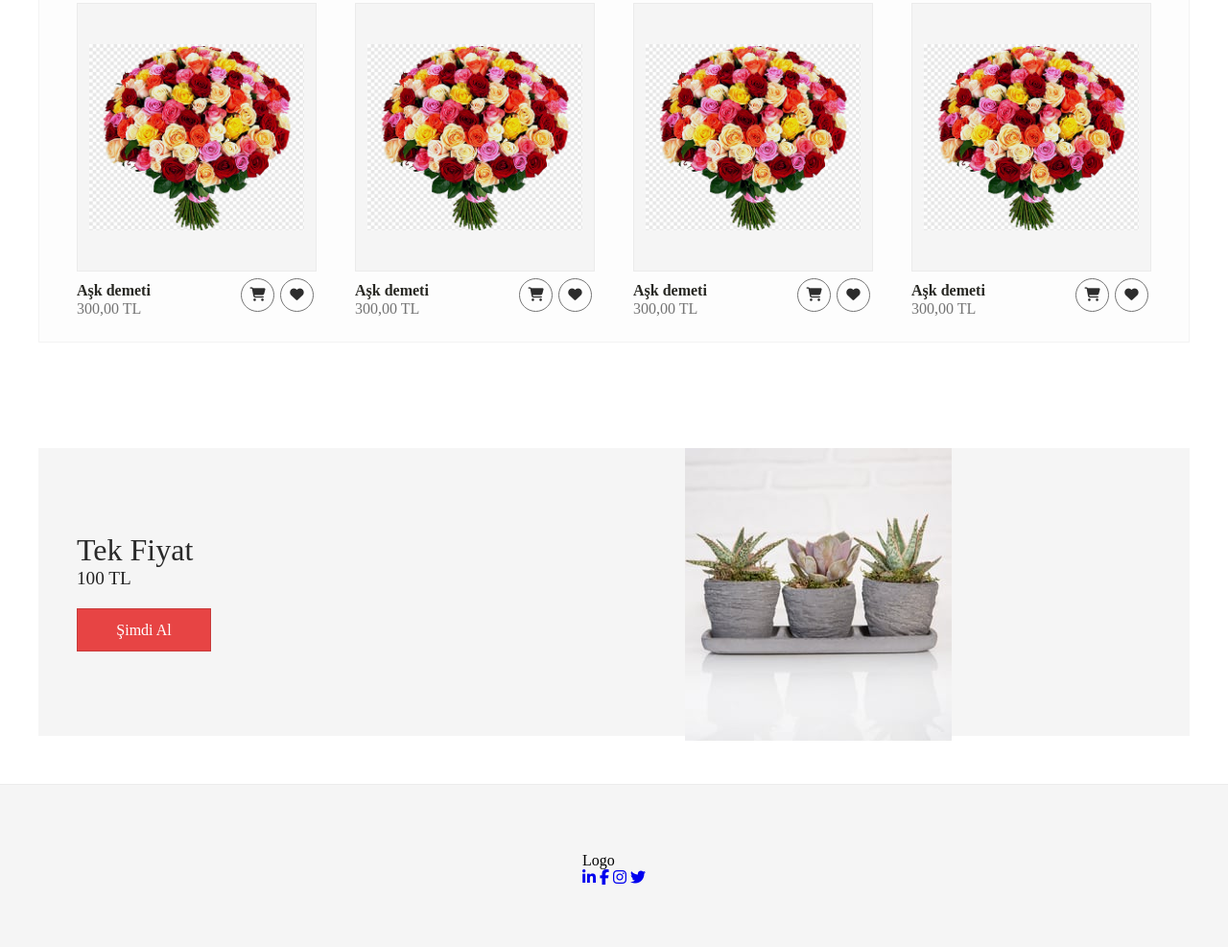
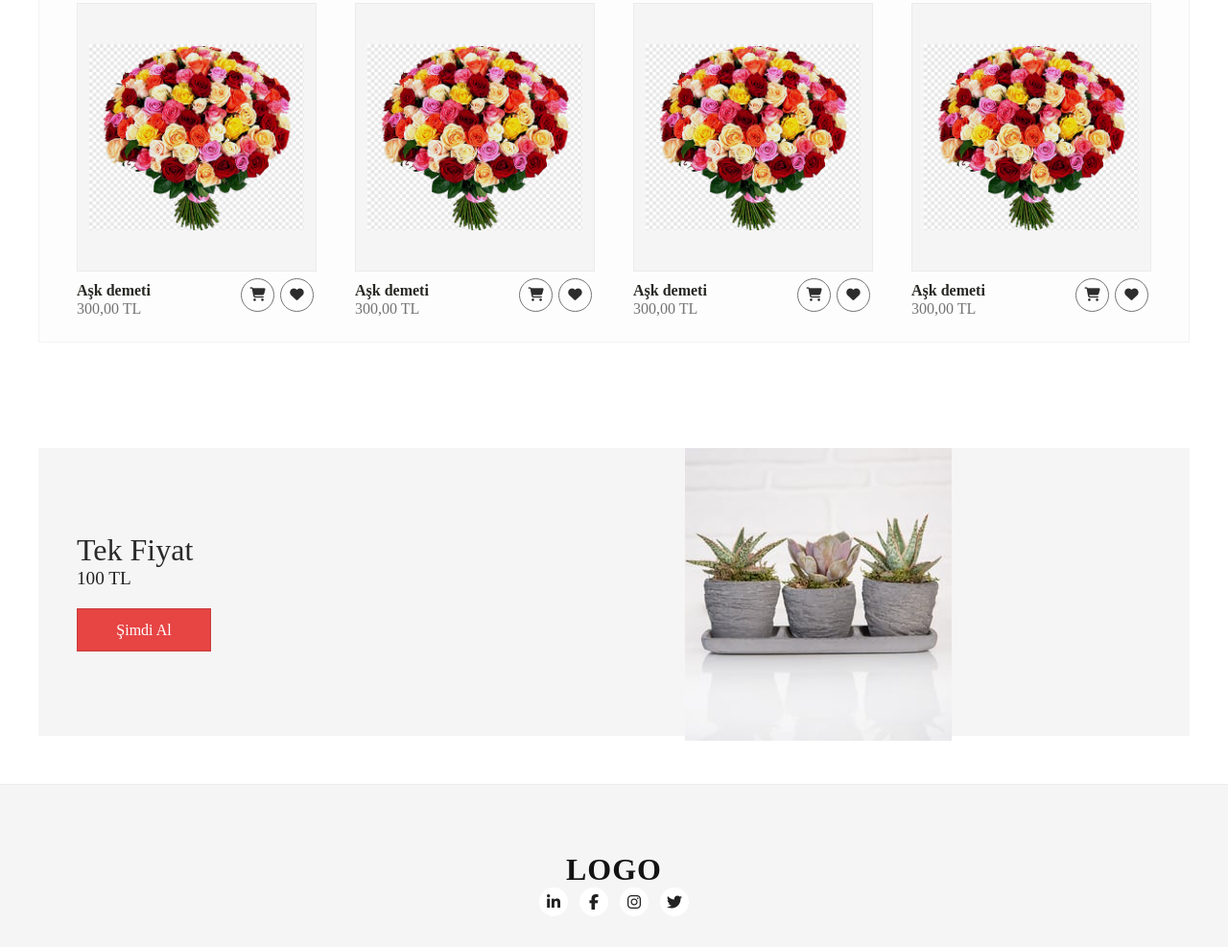
Before and after one commit to burakozkayaa/cicekci, a plain HTML site: page index.html in a window 1280 px wide. Shown: the part 2607-3594 px from the top of the page at 96% size. Drawn offline with Linux system fonts and the light colour scheme.

Commit message:
Add files via upload

```diff
--- a/style.css
+++ b/style.css
@@ -328,3 +328,49 @@ footer{
     width: 85%;
     margin: 10px auto;
 }
+.footer-logo-cont{
+    display: flex;
+    flex-direction: column;
+    justify-content: center;
+    align-items: center;
+
+}
+.footer-logo{
+    width: 150px;
+    display: flex;
+    justify-content: center;
+    align-items: center;
+    font-size: 2rem;
+    color: #131313;
+    text-transform: uppercase;
+    font-weight: 700;
+    letter-spacing: 1px;
+}
+.footer-logo-cont span{
+    color: #888888;
+    font-weight: 400;
+    margin: 10px;
+    font-size: 0.8rem;
+}
+.footer-social {
+    display: flex;
+    justify-content: center;
+    align-items: center;
+}
+.footer-social a{
+    margin: 0px 6px;
+    border-radius: 50%;
+    color: #212121;
+    background-color: #ffffff;
+    border: 1px solid rgba(0,0,0,0.0.1);
+    width: 30px;
+    height: 30px;
+    display: flex;
+    justify-content: center;
+    align-items: center;
+}
+.footer-social a:hover{
+    background-color: #cf2728;
+    color: #ffffff;
+    transition: all ease 0.3s;
+}
```
Also changed, not shown: index.html (+1 -0 lines).
